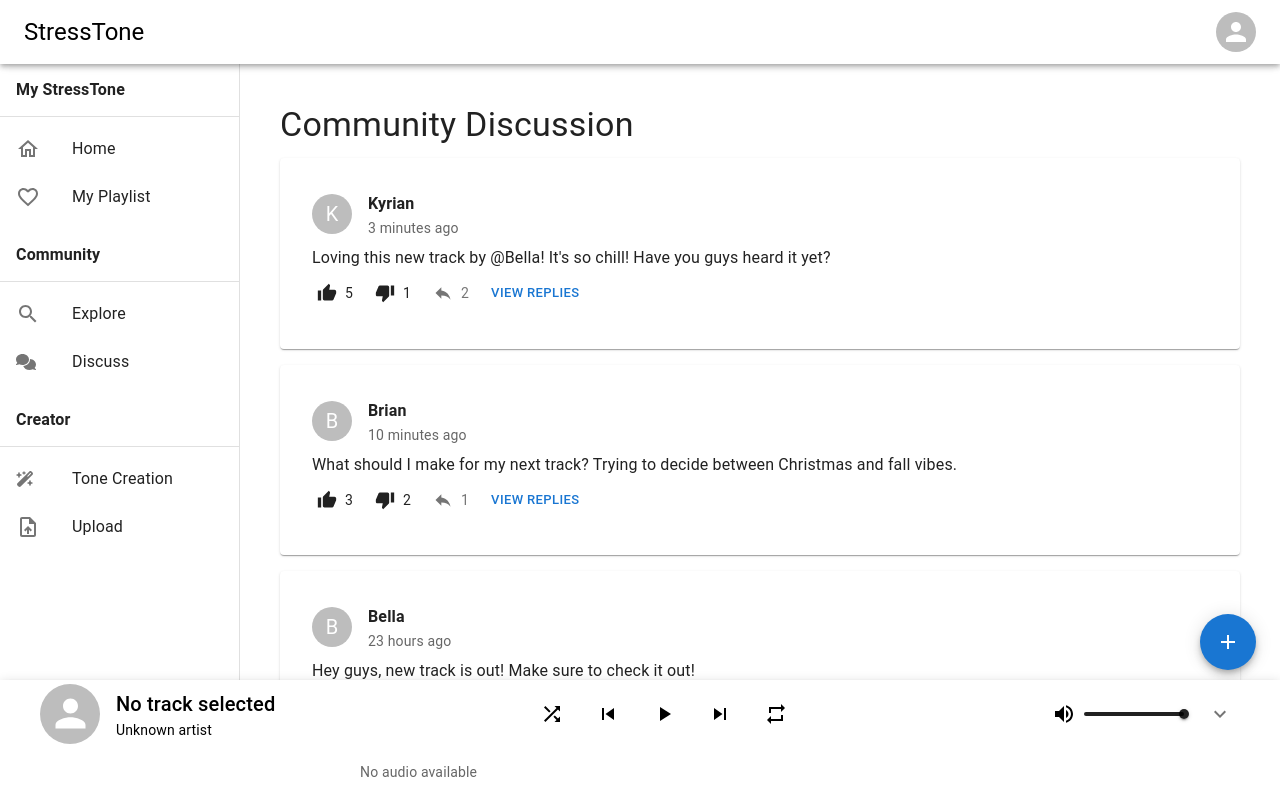
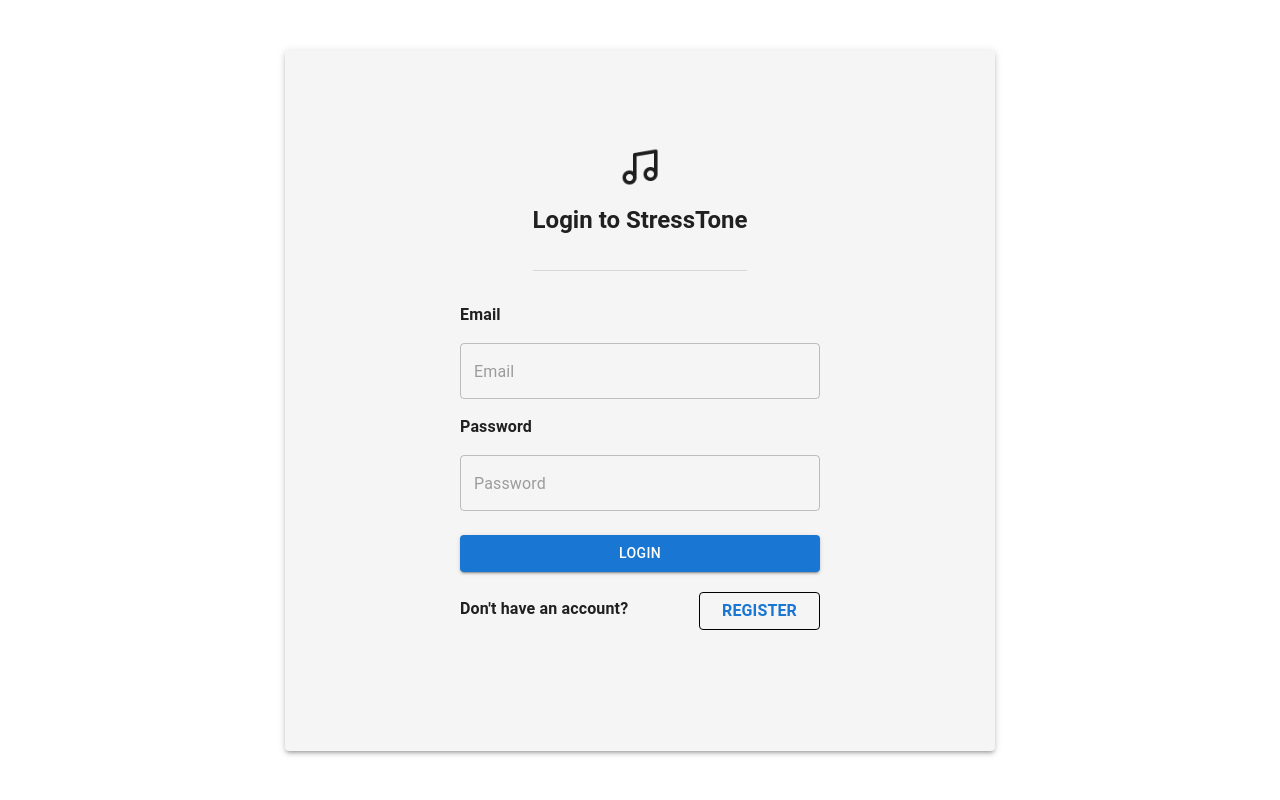
Before and after one commit to pratyush1718/CSE-210-Project, a React (Vite) app in the folder stresstoneApp/frontend/: page / in a window 1280 px wide. Shown: the top 800 px of the page. Built offline with nearby package versions, Linux system fonts and the light colour scheme; no server answers.

Commit message:
Correct initial state

```diff
--- a/stresstoneApp/frontend/src/App.tsx
+++ b/stresstoneApp/frontend/src/App.tsx
@@ -17,7 +17,7 @@
 const headerHeight = 64;
 
 function App() {
-  const [isAuthenticated, setIsAuthenticated] = useState<boolean>(true);
+  const [isAuthenticated, setIsAuthenticated] = useState<boolean>(false);
   const [footerHeight, setFooterHeight] = useState(120); // Default expanded height
   const [userEmail, setUserEmail] = useState<string>('');
 
```
